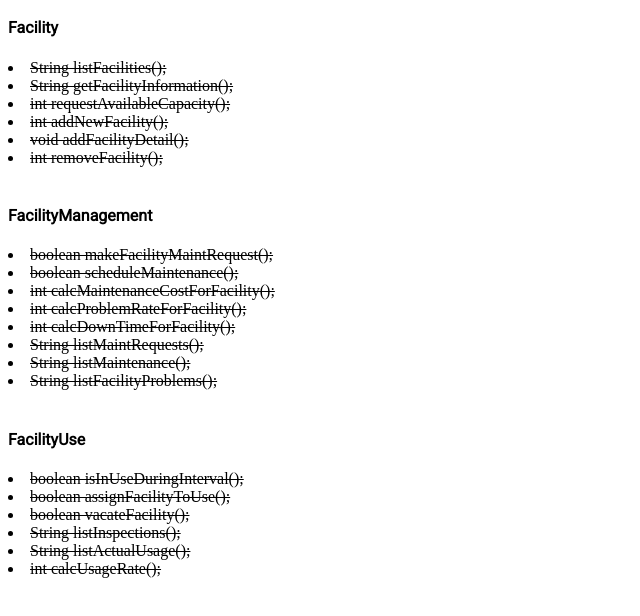
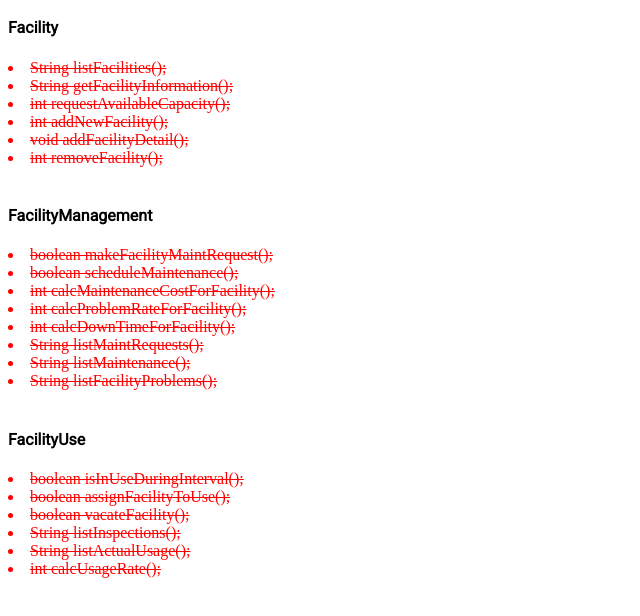
Before and after one commit to Zoryna/FacilityManagement, a plain HTML site: page index.html in a window 1280 px wide. Shown: the part 48-664 px from the top of the page, without its empty margins (0-640 px from the left). Drawn offline with Linux system fonts and the light colour scheme; a web font is replaced by a local one.

Commit message:
Forgot the CSS update

```diff
--- a/style.css
+++ b/style.css
@@ -19,4 +19,9 @@ h4 {
 
 li.done {
     text-decoration: line-through;
+    color: red;
 }
+
+li {
+    color: blue;
+}
```
